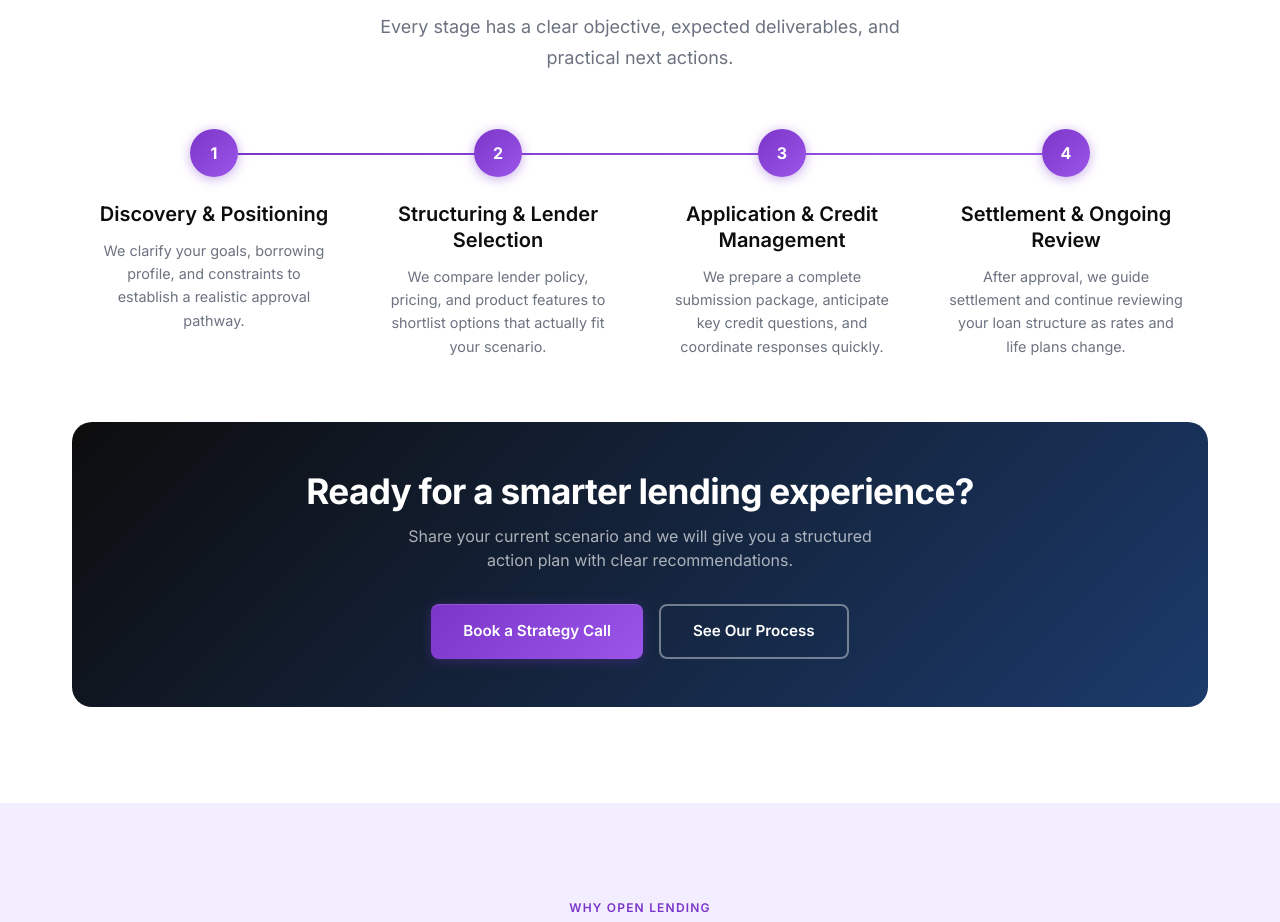
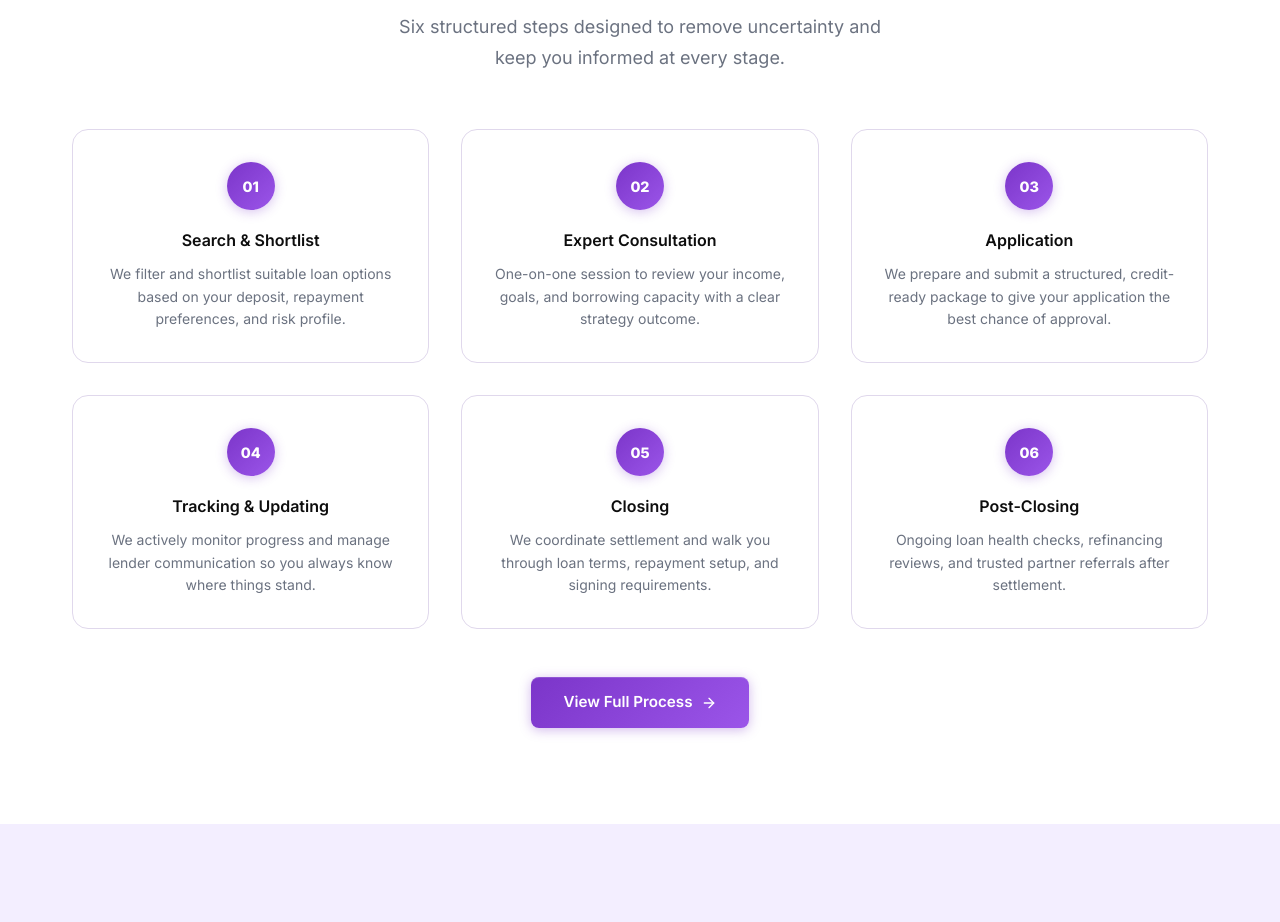
Before and after one commit to paulinejune06-dotcom/open-lending, a Next.js app: page / in a window 1280 px wide. Shown: the part 2440-3362 px from the top of the page. Built offline with nearby package versions, Linux system fonts and the light colour scheme.

Commit message:
update process page

```diff
--- a/app/page.tsx
+++ b/app/page.tsx
@@ -284,36 +284,38 @@ export default function HomePage() {
       <div className="divider" style={{ margin: '1rem auto 1.5rem' }} />
       <h2 className="heading-1">A transparent client journey</h2>
       <p className="body-lg" style={{ maxWidth: 520, margin: '1rem auto 0' }}>
-              Every stage has a clear objective, expected deliverables, and practical next actions.
+        Six structured steps designed to remove uncertainty and keep you informed at every stage.
       </p>
     </div>
 
-          <div className="process-grid">
+    <div className="grid-3" style={{ marginBottom: '3rem' }}>
       {[
-              { n: 1, title: 'Discovery & Positioning', desc: 'We clarify your goals, borrowing profile, and constraints to establish a realistic approval pathway.' },
-              { n: 2, title: 'Structuring & Lender Selection', desc: 'We compare lender policy, pricing, and product features to shortlist options that actually fit your scenario.' },
-              { n: 3, title: 'Application & Credit Management', desc: 'We prepare a complete submission package, anticipate key credit questions, and coordinate responses quickly.' },
-              { n: 4, title: 'Settlement & Ongoing Review', desc: 'After approval, we guide settlement and continue reviewing your loan structure as rates and life plans change.' },
-            ].map((step) => (
-              <div key={step.n} style={{ padding: '0 1.5rem', textAlign: 'center', position: 'relative' }}>
-                <div className="step-num" style={{ margin: '0 auto 1.5rem', position: 'relative', zIndex: 1 }}>{step.n}</div>
-                <h3 className="heading-3" style={{ marginBottom: '0.75rem', color: 'var(--navy)' }}>{step.title}</h3>
-                <p className="body" style={{ fontSize: '0.9rem' }}>{step.desc}</p>
+        { n: '01', title: 'Search & Shortlist', desc: 'We filter and shortlist suitable loan options based on your deposit, repayment preferences, and risk profile.' },
+        { n: '02', title: 'Expert Consultation', desc: 'One-on-one session to review your income, goals, and borrowing capacity with a clear strategy outcome.' },
+        { n: '03', title: 'Application', desc: 'We prepare and submit a structured, credit-ready package to give your application the best chance of approval.' },
+        { n: '04', title: 'Tracking & Updating', desc: 'We actively monitor progress and manage lender communication so you always know where things stand.' },
+        { n: '05', title: 'Closing', desc: 'We coordinate settlement and walk you through loan terms, repayment setup, and signing requirements.' },
+        { n: '06', title: 'Post-Closing', desc: 'Ongoing loan health checks, refinancing reviews, and trusted partner referrals after settlement.' },
+      ].map(step => (
+        <div key={step.n} className="card" style={{ textAlign: 'center' }}>
+          <div style={{
+            width: 48, height: 48, borderRadius: '50%',
+            background: 'linear-gradient(135deg, #7B35C9 0%, #9B55E9 100%)',
+            color: 'white', fontWeight: 800, fontSize: '0.9rem',
+            display: 'flex', alignItems: 'center', justifyContent: 'center',
+            margin: '0 auto 1.25rem',
+            boxShadow: '0 2px 12px rgba(123,53,201,0.3)'
+          }}>{step.n}</div>
+          <h3 className="heading-3" style={{ marginBottom: '0.75rem', color: 'var(--navy)', fontSize: '1rem' }}>{step.title}</h3>
+          <p className="body" style={{ fontSize: '0.875rem' }}>{step.desc}</p>
         </div>
       ))}
     </div>
 
-          <div style={{ marginTop: '4rem', background: 'linear-gradient(135deg, var(--navy) 0%, #1B3A6B 100%)', borderRadius: '1.25rem', padding: '3rem', textAlign: 'center' }}>
-            <h3 className="heading-2" style={{ color: 'white', marginBottom: '0.75rem' }}>
-              Ready for a smarter lending experience?
-            </h3>
-            <p style={{ color: 'rgba(255,255,255,0.65)', marginBottom: '2rem', maxWidth: 480, margin: '0 auto 2rem' }}>
-              Share your current scenario and we will give you a structured action plan with clear recommendations.
-            </p>
-            <div style={{ display: 'flex', gap: '1rem', justifyContent: 'center', flexWrap: 'wrap' }}>
-              <Link href="/contact" className="btn-primary">Book a Strategy Call</Link>
-              <Link href="/process" className="btn-outline-white">See Our Process</Link>
-            </div>
+    <div style={{ textAlign: 'center' }}>
+      <Link href="/process" className="btn-primary">
+        View Full Process <ArrowRight size={16} />
+      </Link>
     </div>
   </div>
 </section>
```
Lines whose indentation alone changed are shown as unchanged.
